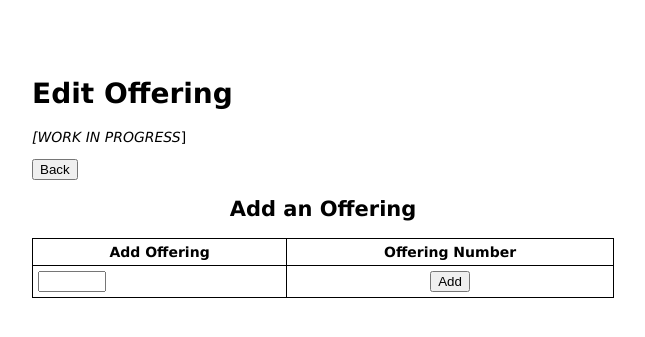
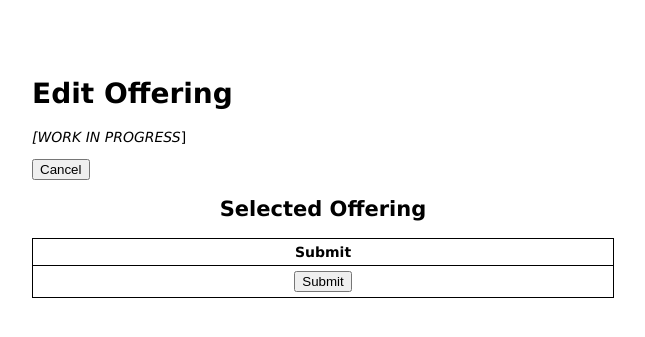
Before and after one commit to SubmissivePeanutButter/CSC_305_Project_South, a Node server app: template views/edit-offering.pug in a window 1280 px wide. Shown: the top 337 px of the page, without its empty margins (26-671 px from the left). Run offline with Node 20, Linux system fonts and the light colour scheme; the template is opened without the code that fills it: most values are stand-ins (such as "Sample title", 1, 10 or a date in 2020); some libraries are stand-ins or nearby versions.

Commit message:
Progress toward editing course offerings

```diff
--- a/views/edit-offering.pug
+++ b/views/edit-offering.pug
@@ -1,36 +1,36 @@
 extends layout
 
 block content
+  // Currently, no data is being fed to edit-offering, which is why all of the
+  // values will show up as 'N/A'. Also, I used a table simply because I copied
+  // much of the code from the Registrar page.
   h1 Edit Offering
   p #[em [WORK IN PROGRESS]]
 
-  input(type="button",value="Back",onclick="history.back()")
-  if courses.length > 0
+  input(type="button",value="Cancel",onclick="history.back()")
+  if offerings.length > 0
     table
       caption
-        h2 Add an Offering
+        h2 Selected Offering
       tr
-        each col in Object.keys(courses[0])
+        each col in Object.keys(offerings[0])
           th= col
-        th Add Offering
-        th Offering Number
-      each row in Object.values(courses)
-        tr
-          each val in row
-            if val === null
-              td #[em TBD]
-            else
-              td= val
+        th Submit
+      tr
+        each val in Object.keys(offerings[0])
+          if val === null
+            td #[em TBD]
+          else
+            td N/A
+        td.center-cell
+          //- Offering editing still needs to be implemented, meaning that
+          //- these input tags are current placeholders.
           form(action="/",method="get")
-            input(type="hidden",name="action",value="add_offering")
-            td
-              input.textbox(type="number",name="offerNo",min=1000,max=9999,required)
-            td.center-cell
-              input(type="hidden",name="ID",value=`${formdata.ID}`)
-              input(type="hidden",name="role",value=`${formdata.role}`)
-              input(type="hidden",name="courseNo",value=`${row['CourseNo']}`)
-              input(type="hidden",name="offTerm",value="WINTER")
-              input(type="hidden",name="offYear",value=2026)
-              input(type="submit",value="Add")
+            input(type="hidden",name="action",value="edit_offering")
+            input(type="hidden",name="ID",value=`${formdata.ID}`)
+            input(type="hidden",name="role",value=`${formdata.role}`)
+            // Line 30's value is a placeholder, so please change it at some point
+            input(type="hidden",name="offerNo",value=`${Object.keys(offerings[0])['OfferNo']}`)
+            input(type="submit",value="Submit")
   else
-    p No courses found for this term.
+    p #[em No courses could be found.]
--- a/views/registrar.pug
+++ b/views/registrar.pug
@@ -24,8 +24,6 @@ block content
             else
               td= val
           td.center-cell
-            //- Offering editing still needs to be implemented, meaning that
-            //- these input tags are current placeholders.
             form(action="/edit-offering",method="get")
               input(type="hidden",name="action",value="edit_offering")
               input(type="hidden",name="ID",value=`${formdata.ID}`)
```
Also changed, not shown: routes/index.js (+30 -1 lines).
